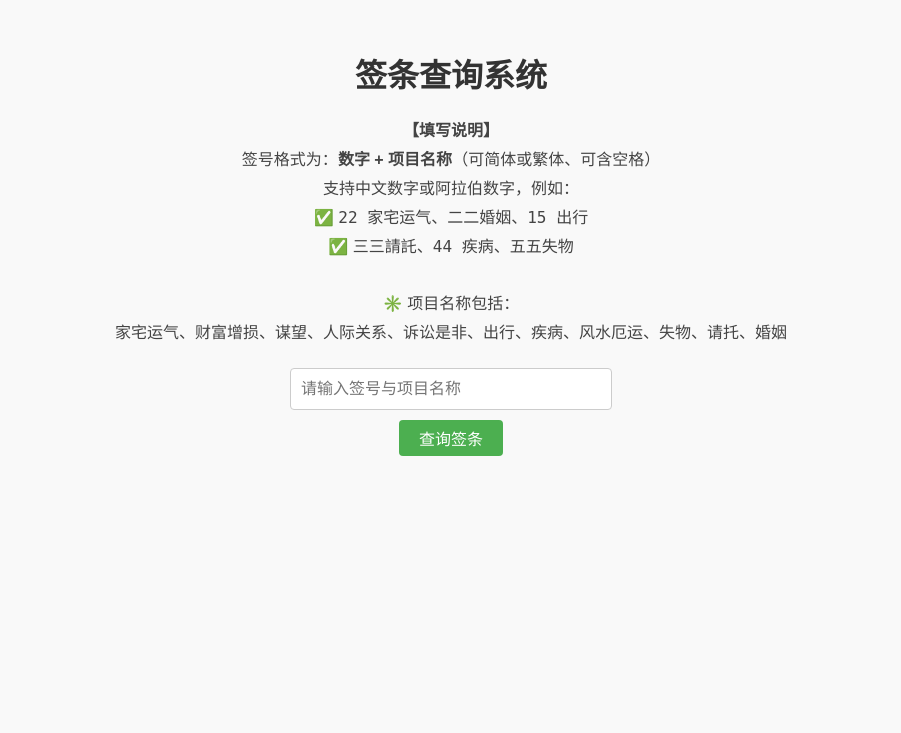
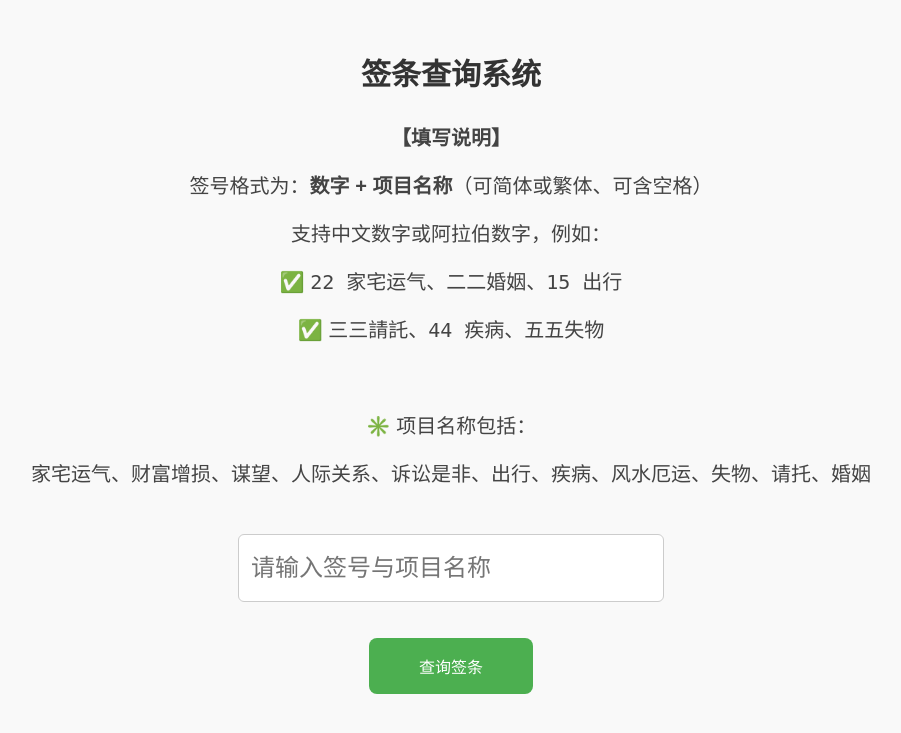
Before and after one commit to xingniantobuildRainbowhouse/qian_system, a Flask app: page /index in a window 1280 px wide. Shown: the top 733 px of the page, without its empty margins (189-1090 px from the left). Run offline with Flask 2, Linux system fonts and the light colour scheme; the visitor is signed in with stand-in values (Sample User, id 1).

Commit message:
Initial commit: 签条抽签系统

```diff
--- a/app.py
+++ b/app.py
@@ -118,7 +118,9 @@ def query():
             if candidates:
                 rel_path = os.path.relpath(candidates[0], 'static').replace('\\', '/')
                 image_url = url_for('static', filename=rel_path)
-                session.pop('paid', None)  # 查询后清除查询权限
+
+                # 成功查询后清除查询权限（只能查询一次）
+                session.pop('paid', None)
             else:
                 error = f"签条“{chinese_number} {chinese_project}”不存在。"
         else:
@@ -126,13 +128,14 @@ def query():
 
     return render_template('index.html', image_url=image_url, error=error)
 
+
 @app.route('/confirm', methods=['POST'])
 def confirm():
     branch = request.form.get('branch')
     if branch:
         print(f"用户选择门店：{branch}")
     session['paid'] = True
-    return redirect(url_for('index'))
+    return redirect(url_for('query'))  #  改为跳转到 query 页面
 
 if __name__ == '__main__':
     port = int(os.environ.get('PORT', 5000))
--- a/templates/index.html
+++ b/templates/index.html
@@ -10,53 +10,56 @@
             margin-top: 50px;
             background-color: #f9f9f9;
             color: #333;
+            font-size: 24px; /* 整体字体变大 */
         }
         input[type="text"] {
-            width: 300px;
-            height: 30px;
-            font-size: 16px;
-            padding: 5px 10px;
+            width: 400px;
+            height: 50px;
+            font-size: 24px;
+            padding: 8px 12px;
             border: 1px solid #ccc;
-            border-radius: 4px;
+            border-radius: 6px;
         }
         button {
             font-size: 16px;
-            padding: 6px 20px;
-            margin-top: 10px;
+            padding: 16px 50px;
+            margin-top: 36px;
             background-color: #4CAF50;
             color: white;
             border: none;
-            border-radius: 4px;
+            border-radius: 8px;
             cursor: pointer;
         }
         button:hover {
             background-color: #45a049;
         }
         .image-wrapper {
-            margin-top: 30px;
+            margin-top: 40px;
         }
         .image-wrapper img {
             max-width: 90%;
             height: auto;
             border: 1px solid #ccc;
-            padding: 6px;
+            padding: 8px;
+            border-radius: 8px;
             background: #fff;
         }
         .instructions {
-            font-size: 16px;
+            font-size: 20px;
             color: #444;
-            margin-bottom: 20px;
-            line-height: 1.8;
-            padding: 0 20px;
+            margin-bottom: 36px;
+            line-height: 2.4;
+            padding: 0 36px;
         }
         .error {
             color: red;
-            margin-top: 20px;
+            margin-top: 40px;
+            font-size: 36px;
         }
     </style>
 </head>
 <body>
-    <h1>签条查询系统</h1>
+    <h1 style="font-size: 30px;">签条查询系统</h1>
 
     <div class="instructions">
         <strong>【填写说明】</strong><br>
```
Also changed, not shown: templates/pay.html (+12 -11 lines).
